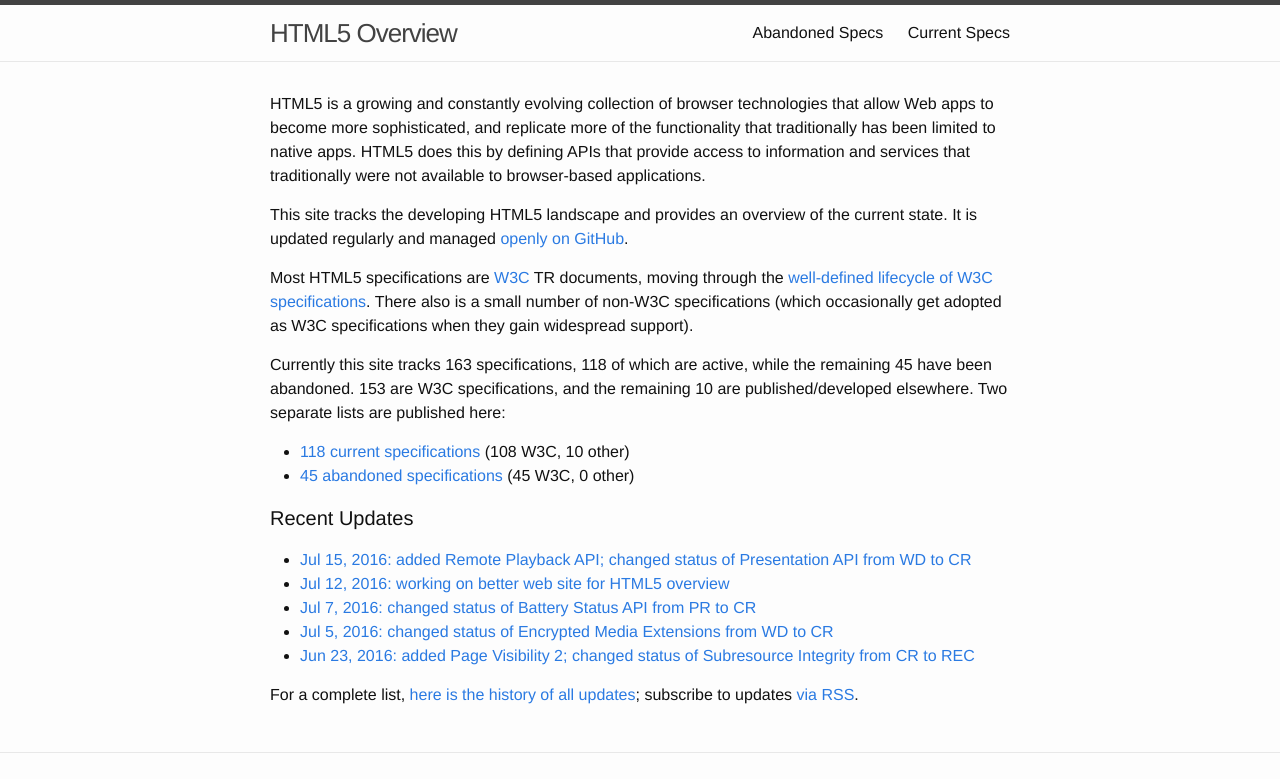
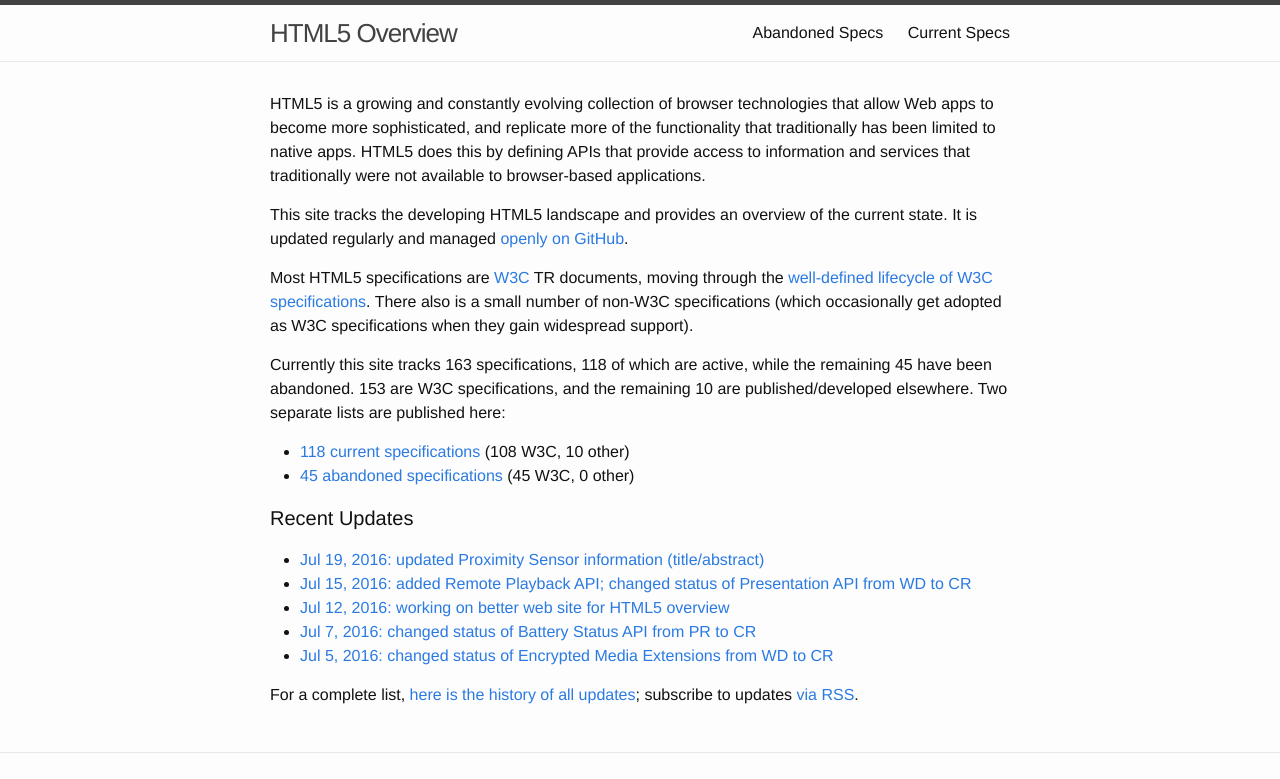
Before and after one commit to dret/HTML5-overview, a Jekyll site: the page built from index.html, in a window 1280 px wide, cut to the strip 0-779 px from the top of the page. Built offline with Jekyll 4.4.1, drawn with Linux system fonts in a browser that asks for light colours.

Commit message:
updating "Proximity Sensor" info

```diff
--- /dev/null
+++ b/_posts/2016-07-19-update.md
@@ -0,0 +1,8 @@
+---
+layout: post
+title:  "updated Proximity Sensor information (title/abstract)"
+date:   2016-07-19
+tags:   proximity
+---
+
+updated [Proximity Sensor](/spec/proximity) information (title/abstract)
--- a/current.md
+++ b/current.md
@@ -96,7 +96,7 @@ This is a list of all current HTML5 specs, first [W3C TR](#TR) (grouped by statu
 * [Payment Request API](spec/payment-request)
 * [Performance Timeline Level 2](spec/performance-timeline-2)
 * [Preload](spec/preload)
-* [Proximity Events](spec/proximity)
+* [Proximity Sensor](spec/proximity)
 * [Push API](spec/push-api)
 * [Referrer Policy](spec/referrer-policy)
 * [Remote Playback API](spec/remote-playback)
```
Also changed, not shown: html5.xml (+4 -3 lines), spec/proximity.md (+2 -2 lines), spec/gallery.md (line endings or trailing spaces).
